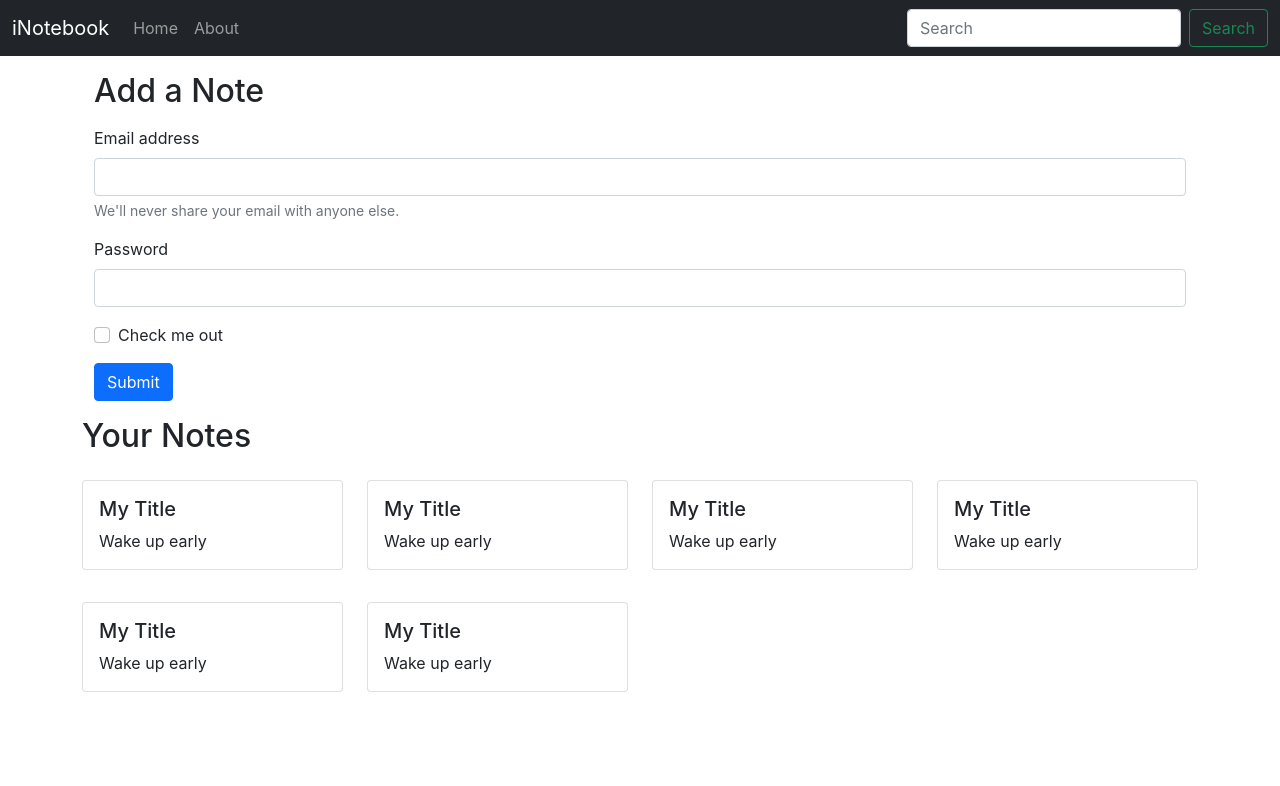
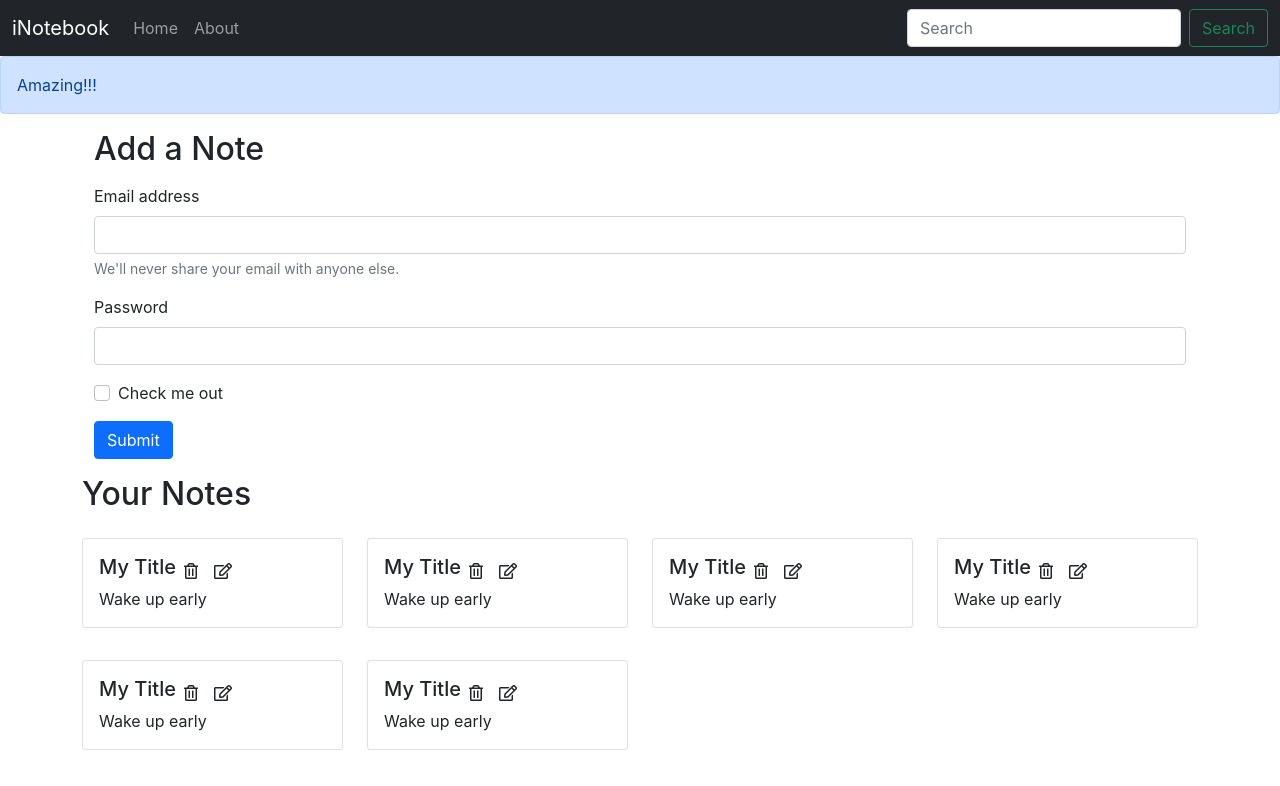
Before and after one commit to Sunny-Shakya-ss7/inotebook, a React (Create React App) app: page / in a window 1280 px wide. Shown: the top 786 px of the page. Built offline with nearby package versions, Linux system fonts and the light colour scheme.

Commit message:
Adding font awesome icons

```diff
--- a/public/index.html
+++ b/public/index.html
@@ -11,6 +11,7 @@
     />
     <link rel="apple-touch-icon" href="%PUBLIC_URL%/logo192.png" />
     <link rel="manifest" href="%PUBLIC_URL%/manifest.json" />
+    <link rel="stylesheet" href="https://pro.fontawesome.com/releases/v5.10.0/css/all.css" integrity="sha384-AYmEC3Yw5cVb3ZcuHtOA93w35dYTsvhLPVnYs9eStHfGJvOvKxVfELGroGkvsg+p" crossorigin="anonymous"/>
     <!-- Bootstrap CSS -->
     <link href="https://cdn.jsdelivr.net/npm/bootstrap@5.0.2/dist/css/bootstrap.min.css" rel="stylesheet" integrity="sha384-EVSTQN3/azprG1Anm3QDgpJLIm9Nao0Yz1ztcQTwFspd3yD65VohhpuuCOmLASjC" crossorigin="anonymous">
     <title>iNotebook - Your notes secured in the cloud</title>
--- a/src/App.js
+++ b/src/App.js
@@ -17,6 +17,7 @@ import { Navbar } from "./Components/Navbar";
 import { Home } from "./Components/Home";
 import { About } from "./Components/About";
 import NoteState from "./context/notes/NoteState";
+import { Alert } from "./Components/Alert";
 
 function App() {
   return (
@@ -24,6 +25,7 @@ function App() {
       <NoteState>
         <Router>
           <Navbar />
+          <Alert message="Amazing!!!" />
           <div className="container">
             <Switch>
               <Route exact path="/">
--- /dev/null
+++ b/src/Components/Alert.js
@@ -0,0 +1,11 @@
+import React from "react";
+
+export const Alert = (props) => {
+  return (
+    <div>
+      <div class="alert alert-primary" role="alert">
+        {props.message}
+      </div>
+    </div>
+  );
+};
--- a/src/Components/Home.js
+++ b/src/Components/Home.js
@@ -7,7 +7,7 @@ export const Home = () => {
         <h2>Add a Note</h2>
         <form className="my-3">
           <div className="mb-3">
-            <label for="exampleInputEmail1" className="form-label">
+            <label htmlFor="exampleInputEmail1" className="form-label">
               Email address
             </label>
             <input
@@ -21,7 +21,7 @@ export const Home = () => {
             </div>
           </div>
           <div className="mb-3">
-            <label for="exampleInputPassword1" className="form-label">
+            <label htmlFor="exampleInputPassword1" className="form-label">
               Password
             </label>
             <input
@@ -36,7 +36,7 @@ export const Home = () => {
               className="form-check-input"
               id="exampleCheck1"
             />
-            <label className="form-check-label" for="exampleCheck1">
+            <label className="form-check-label" htmlFor="exampleCheck1">
               Check me out
             </label>
           </div>
--- a/src/Components/Noteitem.js
+++ b/src/Components/Noteitem.js
@@ -6,7 +6,11 @@ export const Noteitem = (props) => {
     <div className="col-md-3">
       <div className="card my-3">
         <div className="card-body">
-          <h5 className="card-title">{note.title}</h5>
+          <div className="d-flex align-items-center">
+            <h5 className="card-title">{note.title}</h5>
+            <i className="far fa-trash-alt mx-2"></i>
+            <i className="far fa-edit mx-2"></i>
+          </div>
           <p className="card-text">{note.description}</p>
         </div>
       </div>
--- a/src/Components/Notes.js
+++ b/src/Components/Notes.js
@@ -10,7 +10,7 @@ export const Notes = () => {
     <div className="row my-3">
       <h2>Your Notes</h2>
       {notes.map((note) => {
-        return <Noteitem note={note} />;
+        return <Noteitem key={note._id} note={note} />;
       })}
     </div>
   );
--- a/src/context/notes/NoteState.js
+++ b/src/context/notes/NoteState.js
@@ -8,7 +8,7 @@ const NoteState = (props) => {
       title: "My Title",
       description: "Wake up early",
       tag: "personal",
-      _id: "6139b73218973a5272f23150",
+      _id: "6139b73218973a5272f23155",
       date: "2021-09-09T07:26:42.258Z",
       __v: 0,
     },
@@ -17,7 +17,7 @@ const NoteState = (props) => {
       title: "My Title",
       description: "Wake up early",
       tag: "personal",
-      _id: "6139b73218973a5272f23150",
+      _id: "6139b73218973a5272f23154",
       date: "2021-09-09T07:26:42.258Z",
       __v: 0,
     },
@@ -26,7 +26,7 @@ const NoteState = (props) => {
       title: "My Title",
       description: "Wake up early",
       tag: "personal",
-      _id: "6139b73218973a5272f23150",
+      _id: "6139b73218973a5272f23153",
       date: "2021-09-09T07:26:42.258Z",
       __v: 0,
     },
@@ -35,7 +35,7 @@ const NoteState = (props) => {
       title: "My Title",
       description: "Wake up early",
       tag: "personal",
-      _id: "6139b73218973a5272f23150",
+      _id: "6139b73218973a5272f23152",
       date: "2021-09-09T07:26:42.258Z",
       __v: 0,
     },
@@ -44,7 +44,7 @@ const NoteState = (props) => {
       title: "My Title",
       description: "Wake up early",
       tag: "personal",
-      _id: "6139b73218973a5272f23150",
+      _id: "6139b73218973a5272f23151",
       date: "2021-09-09T07:26:42.258Z",
       __v: 0,
     },
--- a/src/index.css
+++ b/src/index.css
@@ -1,13 +1,17 @@
 body {
   margin: 0;
-  font-family: -apple-system, BlinkMacSystemFont, 'Segoe UI', 'Roboto', 'Oxygen',
-    'Ubuntu', 'Cantarell', 'Fira Sans', 'Droid Sans', 'Helvetica Neue',
+  font-family: -apple-system, BlinkMacSystemFont, "Segoe UI", "Roboto", "Oxygen",
+    "Ubuntu", "Cantarell", "Fira Sans", "Droid Sans", "Helvetica Neue",
     sans-serif;
   -webkit-font-smoothing: antialiased;
   -moz-osx-font-smoothing: grayscale;
 }
 
 code {
-  font-family: source-code-pro, Menlo, Monaco, Consolas, 'Courier New',
+  font-family: source-code-pro, Menlo, Monaco, Consolas, "Courier New",
     monospace;
 }
+
+i {
+  cursor: pointer;
+}
```
